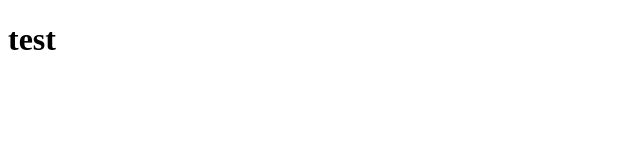
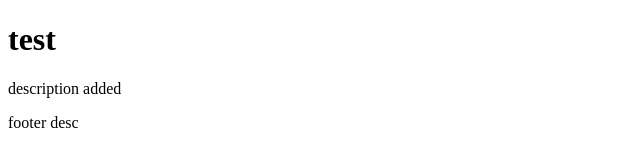
Before and after one commit to nolaristiyanti/basic-git-fwd-2, a plain HTML site: page index.html in a window 1280 px wide. Shown: the whole page, without its empty margins (0-640 px from the left). Drawn offline with Linux system fonts and the light colour scheme.

Commit message:
Update index.html

```diff
--- a/index.html
+++ b/index.html
@@ -7,5 +7,7 @@
 </head>
 <body>
     <h1>test</h1>
+    <p>description added</p>
+    <p>footer desc</p>
 </body>
 </html>
```
